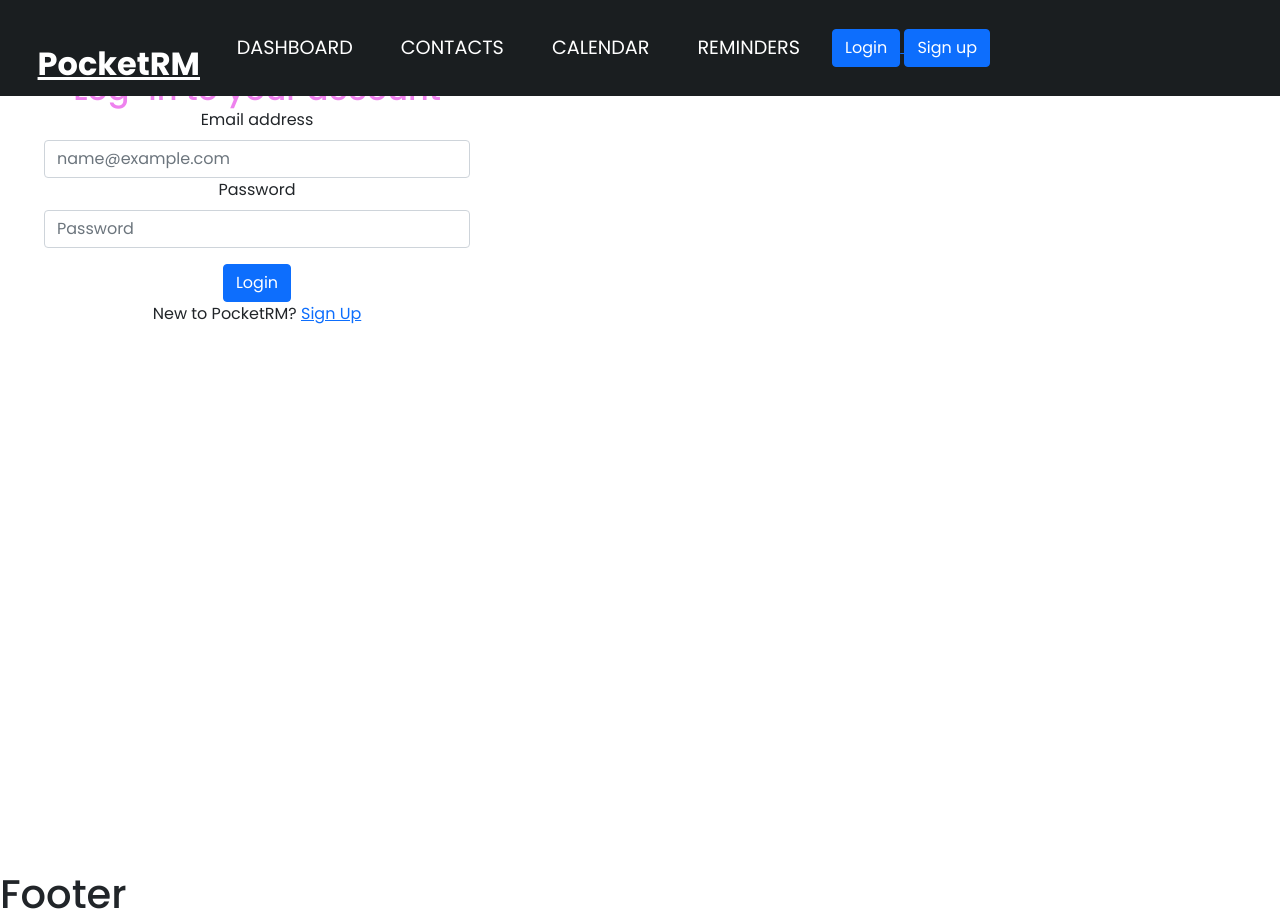
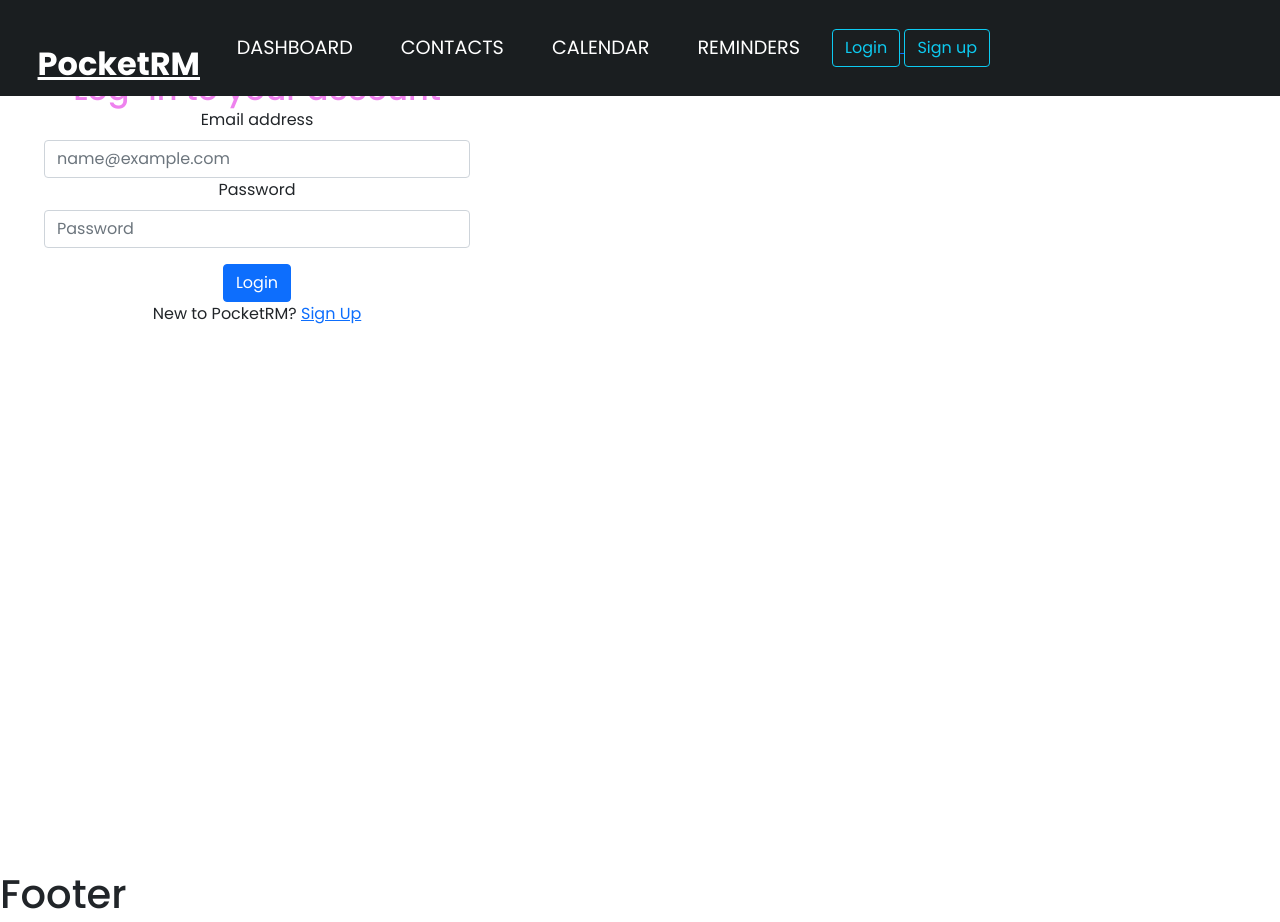
Before and after one commit to lindsayreiner/pocketRM, a React (Create React App) app in the folder client/: page /login in a window 1280 px wide. Built offline with nearby package versions, Linux system fonts and the light colour scheme.

Commit message:
commiting to switch branches for pull

```diff
--- a/client/src/components/Navbar.js
+++ b/client/src/components/Navbar.js
@@ -34,10 +34,10 @@ export default function Navbar() {
                 </label>
                 <div className="acctBtns container">
                     <section>
-                        <Link to="/login"><Button inverted color='violet'>
+                        <Link to="/login"><Button variant="outline-info">
                             Login
                         </Button></Link>
-                        <Link to="/register"> <Button inverted color='violet'>
+                        <Link to="/register"> <Button variant="outline-info">
                             Sign up
                         </Button></Link>
                     </section>
```
Also changed, not shown: client/src/components/Login.js (+0 -8 lines).
